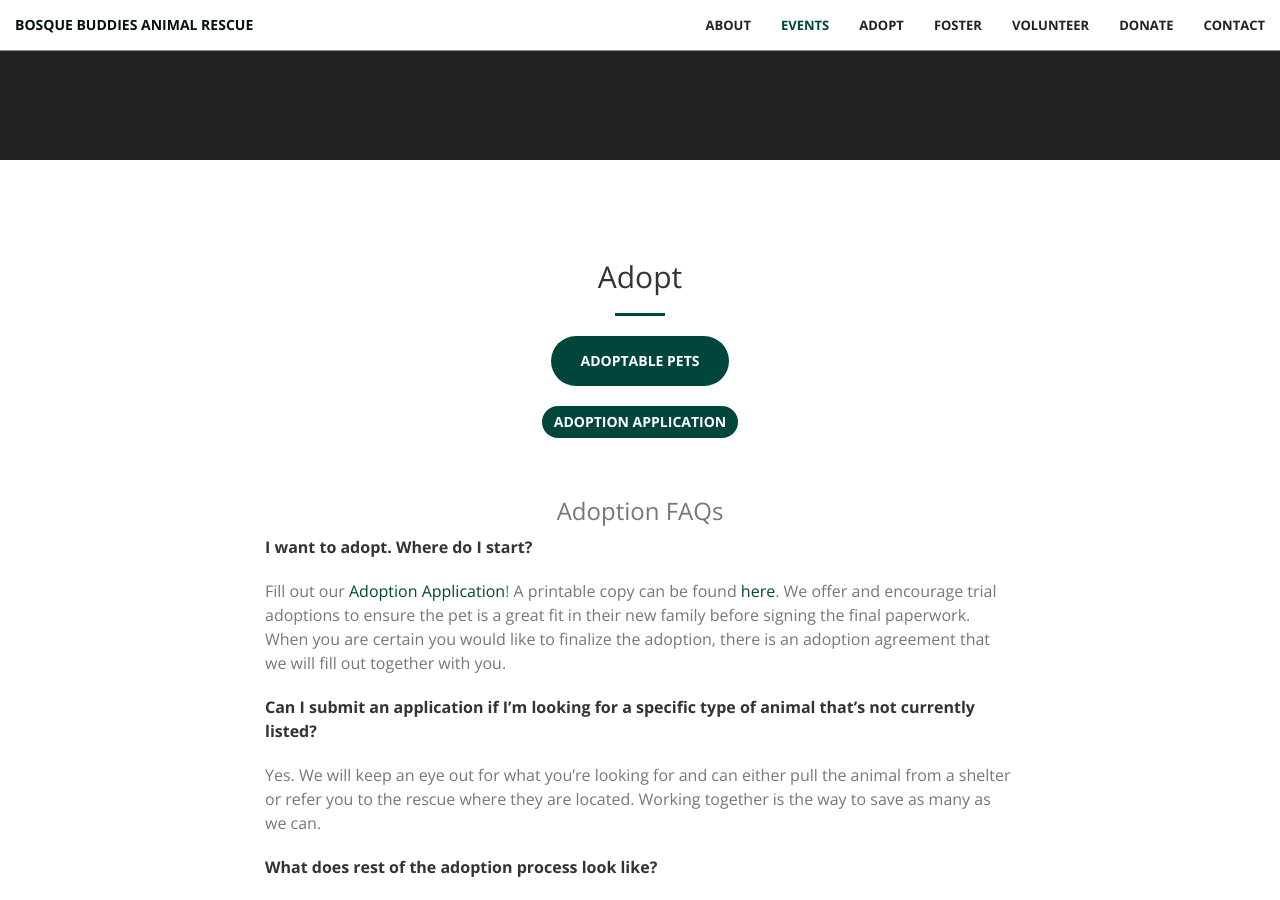
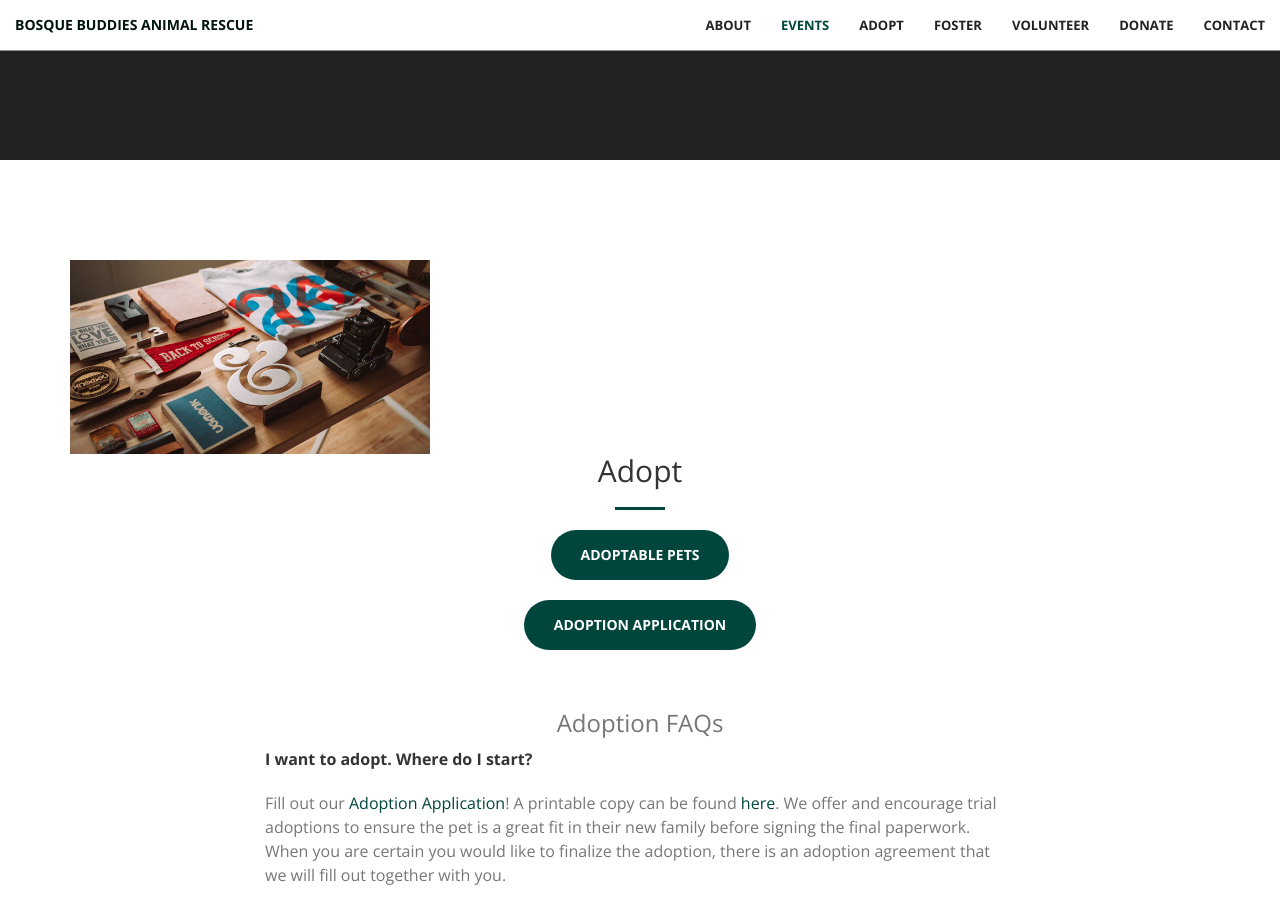
Before and after one commit to bbanimalrescue/bbanimalrescue.github.io, a Jekyll site: the page built from index.html, in a window 1280 px wide and 900 px high, scrolled down 2005 px. Built offline with Jekyll 4.4.1, drawn with Linux system fonts in a browser that asks for light colours.

Commit message:
Adding picture to adoptions section

```diff
--- a/_includes/adopt.html
+++ b/_includes/adopt.html
@@ -1,11 +1,26 @@
 <section id="adopt">
     <div class="container">
         <div class="row">
+            <div class="col-lg-4 col-sm-6">
+                <a href="#" class="portfolio-box">
+                    <img src="img/portfolio/1.jpg" class="img-responsive" alt="">
+                    <div class="portfolio-box-caption">
+                        <div class="portfolio-box-caption-content">
+                            <div class="project-category text-faded">
+                                Category
+                            </div>
+                            <div class="project-name">
+                                Project Name
+                            </div>
+                        </div>
+                    </div>
+                </a>
+            </div>
             <div class="col-lg-8 col-lg-offset-2 text-center">
                 <h2 class="section-heading">Adopt</h2>
                 <hr>
                 <p><a href="https://www.adoptapet.com/shelter/231369-bosque-buddies-animal-rescue-bernalillo-new-mexico" target="_blank" rel="noopener noreferrer" class="btn btn-primary btn-xl page-scroll">Adoptable Pets</a></p>
-                <p><a href="https://docs.google.com/forms/d/e/1FAIpQLSfp7Vo-kmVAjhwU5DoB7XEEHFd_yw1Mg6Rz-8kG4OtxolPiTw/viewform" target="_blank" rel="noopener noreferrer" class="btn btn-primary btn-l page-scroll">Adoption Application</a></p>
+                <p><a href="https://docs.google.com/forms/d/e/1FAIpQLSfp7Vo-kmVAjhwU5DoB7XEEHFd_yw1Mg6Rz-8kG4OtxolPiTw/viewform" target="_blank" rel="noopener noreferrer" class="btn btn-primary btn-xl page-scroll">Adoption Application</a></p>
             </div>
         </div>
         <div class="row">
```
